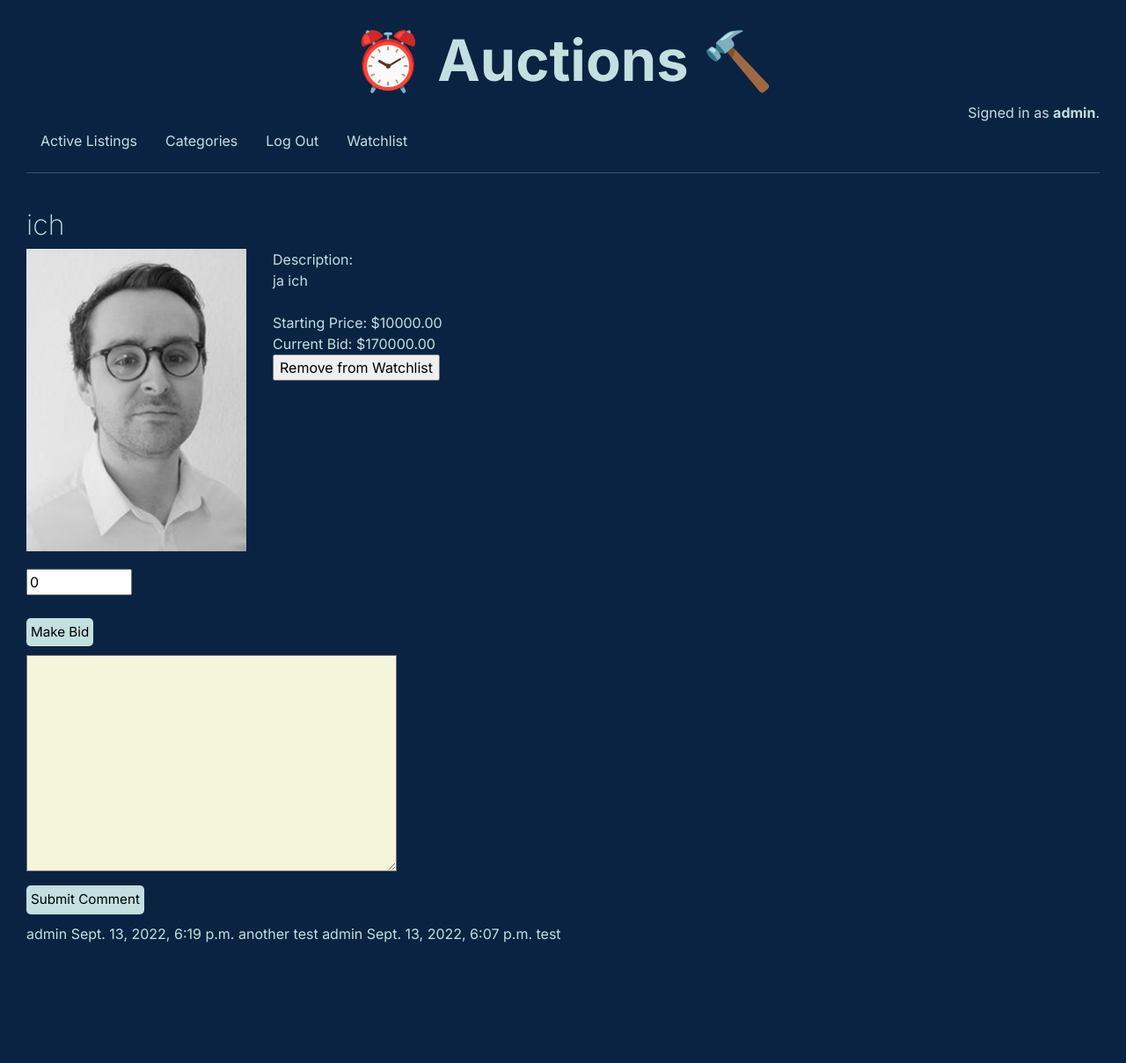
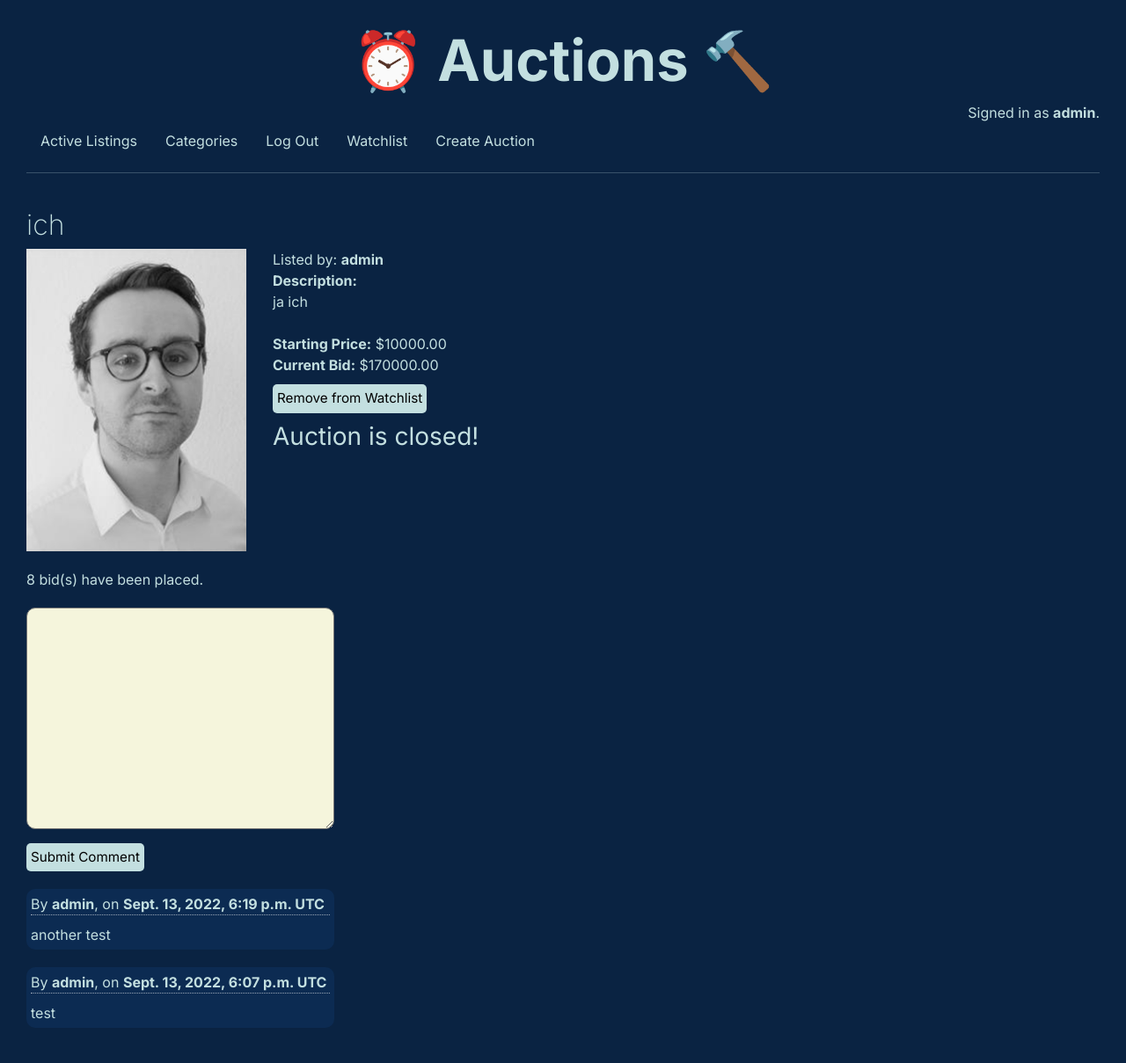
Before and after one commit to januhrhammer/commerce, a Django app: page /auction/2 in a window 1280 px wide. Shown: the whole page at 88% size. Before the commit the page ends 1072 px from the top, so only its background shows below. Run offline with Django 3.2, Linux system fonts and the light colour scheme; a user stored in the database is signed in; data comes from the database, SQL or seed files in the repository; both versions use the stored data as it was after the commit.

Commit message:
styled auction page

```diff
--- a/auctions/static/auctions/styles.css
+++ b/auctions/static/auctions/styles.css
@@ -87,13 +87,21 @@ h2 {
 }
 
 .auc-btn:hover {
-    background-color: white;
+    background-color: transparent;
     outline: 2px solid;
-    outline-color: black;
+    outline-color: #c3dfe0;
+    color: white;
 }
 
 .comment-field {
     background-color: beige;
+    margin-top: 20px;
+    border-radius: 10px;
+    padding: 5px;
+    max-width: 350px;
+}
+.comment-field:focus {
+  outline: none;
 }
 
 .bid-field {
@@ -115,3 +123,16 @@ h2 {
 .auction-details {
   max-width: 48ch;
 }
+
+.comment-container {
+  max-width: 350px;
+  margin: 20px 0 10px;
+  background-color: #0c2b52;
+  padding: 5px;
+  border-radius: 10px;
+}
+
+.comment-details {
+  border-bottom: 1px dotted rgba(255, 255, 255, 0.582);
+  margin-bottom: 10px;
+}
--- a/auctions/templates/auctions/auction.html
+++ b/auctions/templates/auctions/auction.html
@@ -6,17 +6,18 @@
 <div class="auction-display">
 <img src="{{auction.image.url}}" alt="" class="auction-image">
 <div class="auction-details">
-Description: <br> {{ auction.item_description }} <br> <br>
-Starting Price: ${{ auction.starting_price }} <br>
+Listed by: <strong>{{ auction.user }}</strong> <br>
+<strong>Description:</strong> <br> {{ auction.item_description }} <br> <br>
+<strong>Starting Price:</strong> ${{ auction.starting_price }} <br>
 {% if auction.bids.last.bid_amount %}
-  Current Bid: ${{ auction.bids.last.bid_amount }}
+  <strong>Current Bid:</strong> ${{ auction.bids.last.bid_amount }}
 {% else %}
-  Current Bid: No Bid
+  <strong>Current Bid: No Bid</strong>
 {% endif %}
 
 <form method="POST" action="{% url 'e_watchlist' auction.pk %}">
   {% csrf_token %} {% if exists %}
-  <input type="submit" value="Remove from Watchlist" />
+  <input class="auc-btn" type="submit" value="Remove from Watchlist" />
   {% else %}
   <input class="auc-btn" type="submit" value="Add to Watchlist" />
   {% endif %}
@@ -26,16 +27,20 @@ Starting Price: ${{ auction.starting_price }} <br>
 <form method="POST" action="{% url 'close' auction.pk %}"> {% csrf_token %}
   <input class="auc-btn" type="submit" value="Close Auction" />
 </form>
+{% else %}
+<h3>Auction is closed!</h3>
 {% endif %}
 </div>
 </div>
 
 
+<div class="bid-quantity">{{ auction.bids.count }} bid(s) have been placed.</div>
+{% if request.user != auction.user and auction.active == True %}
 <form action="{% url 'make_bid' auction.pk %}" method="POST">
-  {% csrf_token %} {{ bidform.as_p }}
+  {% csrf_token %} ${{ bidform.as_div }}
   <input class="auc-btn" type="submit" value="Make Bid" />
 </form>
-
+{% endif %}
 
 
 
@@ -49,9 +54,10 @@ Starting Price: ${{ auction.starting_price }} <br>
 
 
 {% for comment in all_comments %}
-{{ comment.user }} {{ comment.date }}
-{{ comment.comment }}
-
+<div class="comment-container">
+<div class="comment-details">By <strong>{{ comment.user }}</strong>, on <strong>{{ comment.date }} UTC</strong></div>
+<div class="comment-content">{{ comment.comment }}</div>
+</div>
 {% endfor %}
 
 {% endblock %}
--- a/auctions/templates/auctions/categories.html
+++ b/auctions/templates/auctions/categories.html
@@ -2,8 +2,10 @@
 
 {% block body %}
 
+<h2>Categories</h2>
+
 {% for category in categories %}
-<a href="{% url 'category' category  %}">{{ category }}</a>
+<a href="{% url 'category' category  %}">{{ category }}</a> <br>
 {% endfor %}
 
 {% endblock %}
--- a/auctions/templates/auctions/layout.html
+++ b/auctions/templates/auctions/layout.html
@@ -33,6 +33,9 @@
                 <li class="nav-item">
                     <a class="nav-link" href="{% url 'watchlist' %}">Watchlist</a>
                 </li>
+                <li class="nav-item">
+                    <a class="nav-link" href="{% url 'new_listing' %}">Create Auction</a>
+                </li>
             {% else %}
                 <li class="nav-item">
                     <a class="nav-link" href="{% url 'login' %}">Log In</a>
```
Also changed, not shown: db.sqlite3.
